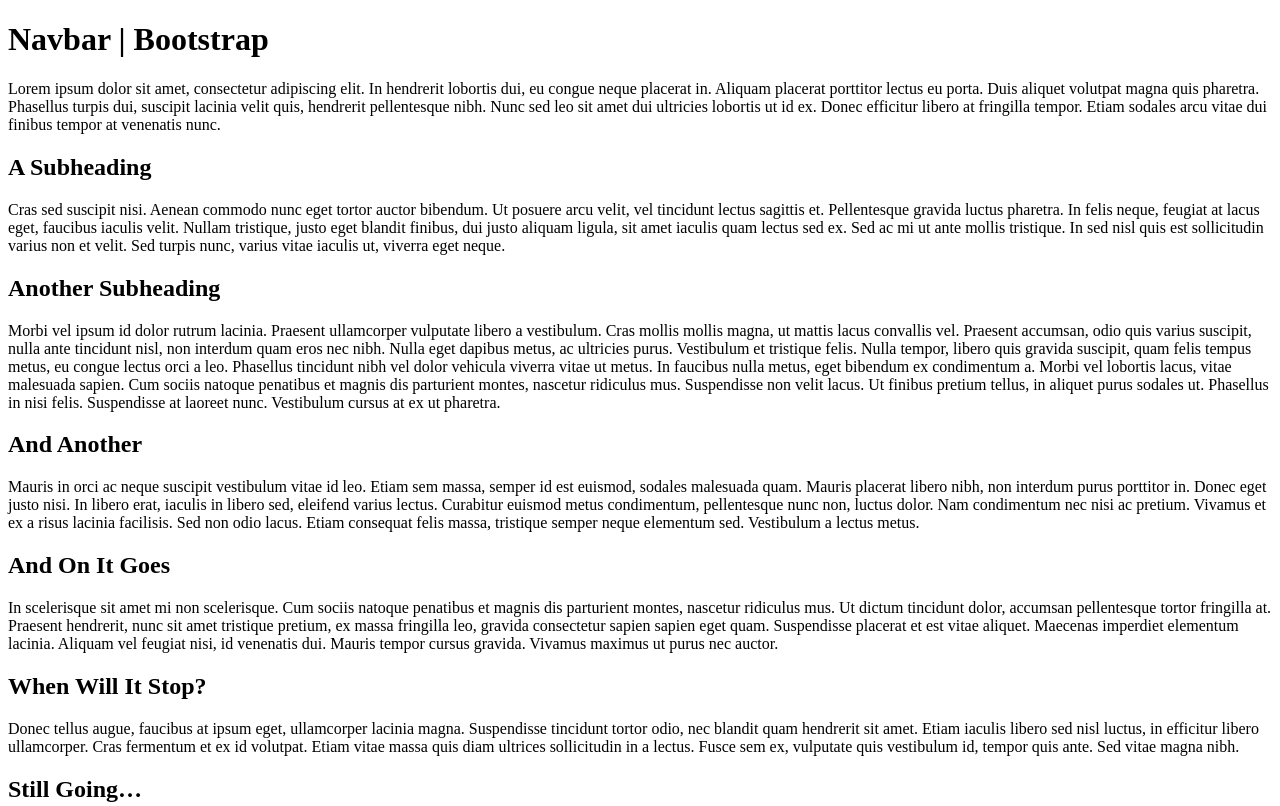
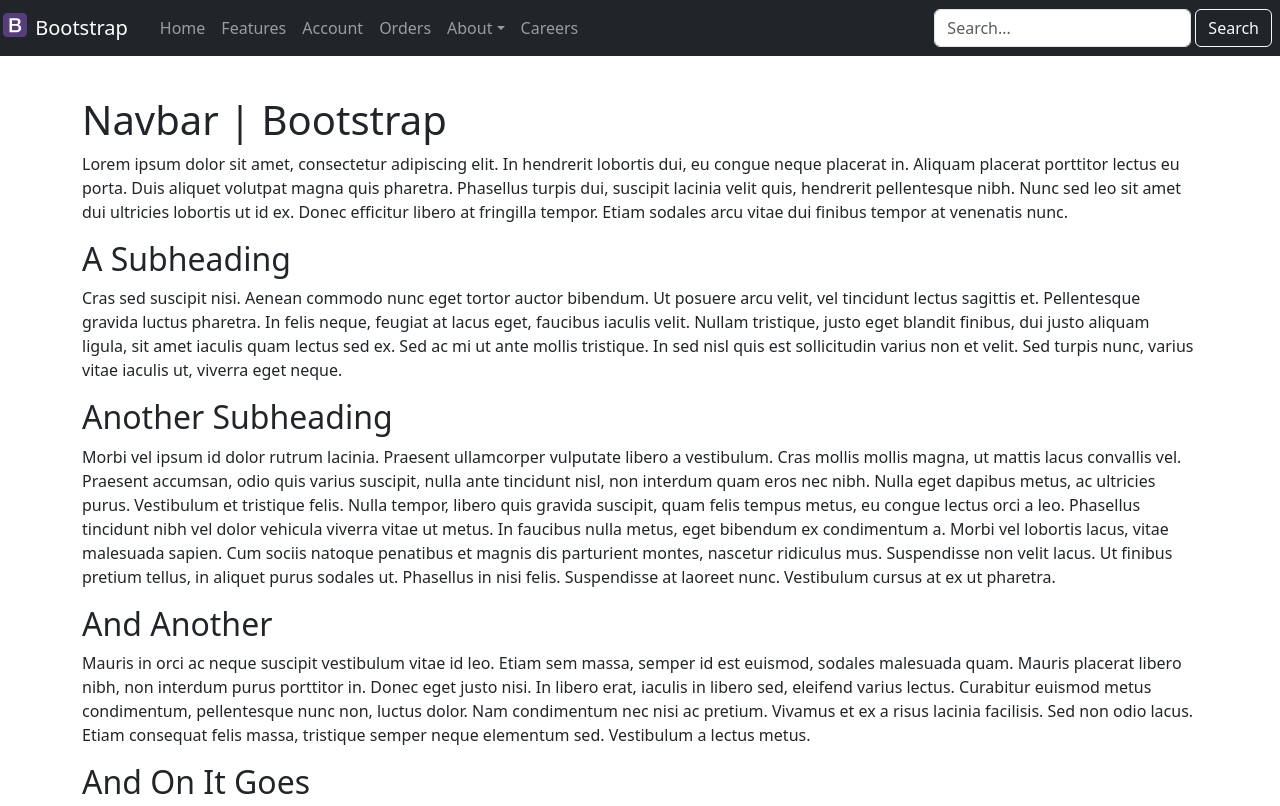
Before and after one commit to smccrindle/comp2081-25f, a plain HTML site: page lesson-6/index.html in a window 1280 px wide. Shown: the top 806 px of the page. Drawn offline with nearby package versions, Linux system fonts and the light colour scheme.

Commit message:
Assembled a Navbar component with Dropdown and Search form

```diff
--- a/lesson-6/index.html
+++ b/lesson-6/index.html
@@ -6,15 +6,46 @@
 		<title>Navbar | Bootstrap</title>
 		<!-- Bootstrap -->
 		<!-- STEP 1: Link to the Bootstrap CSS using a Content Distribution Network (CDN) -->
+		<link href="https://cdn.jsdelivr.net/npm/bootstrap@5.3.8/dist/css/bootstrap.min.css" rel="stylesheet" integrity="sha384-sRIl4kxILFvY47J16cr9ZwB07vP4J8+LH7qKQnuqkuIAvNWLzeN8tE5YBujZqJLB" crossorigin="anonymous">
 
 		<!-- STEP 16: Link to your custom styles, then open the CSS file in your code editor to add padding or margin to the MAIN element -->
 		<link href="css/custom.css" rel="stylesheet">
 	</head>
 	<body>
 <!-- STEP 3: Build a fluid or a fixed-width container for proper alignment and padding of content-->
-
+		<div class="container mt-5 pt-5">
 <!-- STEP 4: Build out your basic page-level containers, HEADER, MAIN, FOOTER,and add an H1 inside the HEADER to begin the document outline -->
-
+			<header>
+				<nav class="navbar fixed-top navbar-expand-lg navbar-dark bg-dark">
+					<a href="#" class="navbar-brand">
+						<img src="img/bootstrap-solid.svg" alt="Bootstrap logo" width="30" height="24" class="d-inline-block align-top" /> Bootstrap
+					</a>
+					<button class="navbar-toggler me-1" data-bs-target="#navbarNav" data-bs-toggle="collapse" type="button" aria-controls="navbarSupportedContent" aria-expanded="false" aria-label="Toggle navigation">
+						<span class="navbar-toggler-icon"></span>
+					</button>
+					<div class="collapse navbar-collapse" id="navbarNav">
+						<ul class="navbar-nav ms-2 me-auto">
+							<li class="nav-item"><a href="#" class="nav-link">Home</a></li>
+							<li class="nav-item"><a href="#" class="nav-link">Features</a></li>
+							<li class="nav-item"><a href="#" class="nav-link">Account</a></li>
+							<li class="nav-item"><a href="#" class="nav-link">Orders</a></li>
+							<li class="nav-item dropdown">
+								<a href="#" class="nav-link dropdown-toggle" data-bs-toggle="dropdown">About</a>
+								<ul class="dropdown-menu">
+									<li><a href="#" class="dropdown-item">Our People</a></li>
+									<li><a href="#" class="dropdown-item">Our History</a></li>
+									<li><a href="#" class="dropdown-item">Our Future</a></li>
+								</ul>
+							</li>
+							<li class="nav-item"><a href="#" class="nav-link">Careers</a></li>
+						</ul>
+						<form class="d-flex ms-2 me-2" role="search">
+							<input class="form-control me-1" type="search" placeholder="Search..." aria-label="Search" />
+							<button class="btn btn-outline-light" type="submit">Search</button>
+						</form>
+					</div><!-- .collapse -->
+				</nav>
+			</header>
 <!-- STEP 5: Build out a NAV element with the classes .navbar - add .navbar-light, and .bg-light to set the text and background colors - include role="navigation" for accessibilty -->
 <!-- STEP 6: Construct the branding image and text using .navbar-brand with an A element and .d-inline-block, and .align-top with an img element (point the src to img/bootstrap-solid.svg) -->
 <!-- STEP 7: Include a series of navigation links using a UL element (right after the branding), contained by a DIV -->
@@ -32,6 +63,7 @@
 <!-- STEP 19: Change colors by setting text and background-color on the parent NAV element (.navbar-dark for light-colored text and .bg-dark for the black background theme color) -->
 <!-- STEP 20: Add a custom color to the background of the Navbar (remove the .bg-dark) -->
 <!-- STEP 21: Explore the new Offcanvas navbar! -->
+			<main>
 				<h1>Navbar | Bootstrap</h1>
 				<p>Lorem ipsum dolor sit amet, consectetur adipiscing elit. In hendrerit lobortis dui, eu congue neque placerat in. Aliquam placerat porttitor lectus eu porta. Duis aliquet volutpat magna quis pharetra. Phasellus turpis dui, suscipit lacinia velit quis, hendrerit pellentesque nibh. Nunc sed leo sit amet dui ultricies lobortis ut id ex. Donec efficitur libero at fringilla tempor. Etiam sodales arcu vitae dui finibus tempor at venenatis nunc.</p>
 
@@ -61,11 +93,13 @@
 
 				<h2>…At Last</h2>
 				<p>Aenean felis libero, bibendum sed nunc sit amet, volutpat mattis arcu. Nunc pellentesque ac neque vel iaculis. Cras eget interdum sapien, dictum malesuada arcu. Morbi imperdiet auctor nibh id egestas. Nunc quis luctus diam. Nunc lectus orci, congue a erat sagittis, malesuada blandit nunc. Nulla ornare sem ut sagittis dignissim. Donec maximus, tellus vel maximus varius, turpis ante ultrices urna, non tincidunt velit magna non turpis.</p>
-
+			</main>
+			<footer>
 				<p><small>Learn more about the <a href="https://getbootstrap.com/docs/5.2/components/navbar/" title="View the Bootstrap documentation for the Navbar Component">Bootstrap Navbar Component</a>.</small>
-
+			</footer>
+		</div><!-- .container -->
 		<!-- STEP 2: Attach the supporting JavaScript Libraries -->
-
-
+		<script src="https://cdn.jsdelivr.net/npm/@popperjs/core@2.11.8/dist/umd/popper.min.js" integrity="sha384-I7E8VVD/ismYTF4hNIPjVp/Zjvgyol6VFvRkX/vR+Vc4jQkC+hVqc2pM8ODewa9r" crossorigin="anonymous"></script>
+		<script src="https://cdn.jsdelivr.net/npm/bootstrap@5.3.8/dist/js/bootstrap.min.js" integrity="sha384-G/EV+4j2dNv+tEPo3++6LCgdCROaejBqfUeNjuKAiuXbjrxilcCdDz6ZAVfHWe1Y" crossorigin="anonymous"></script>
 	</body>
 </html>
```
